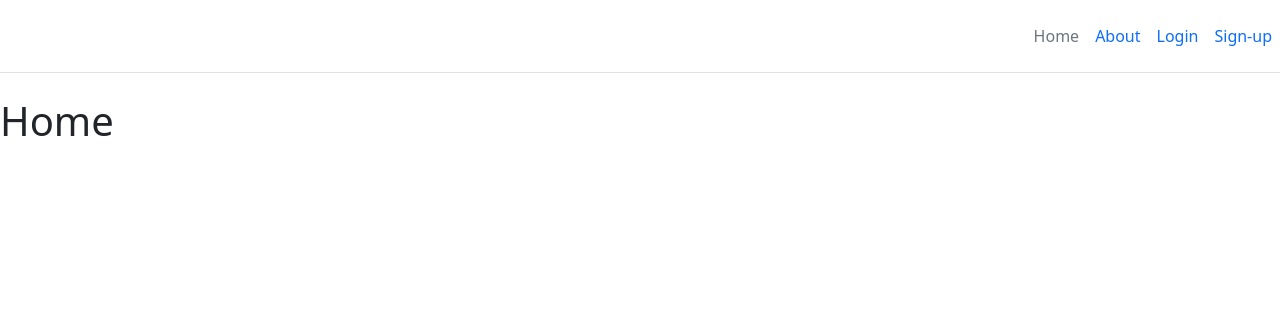
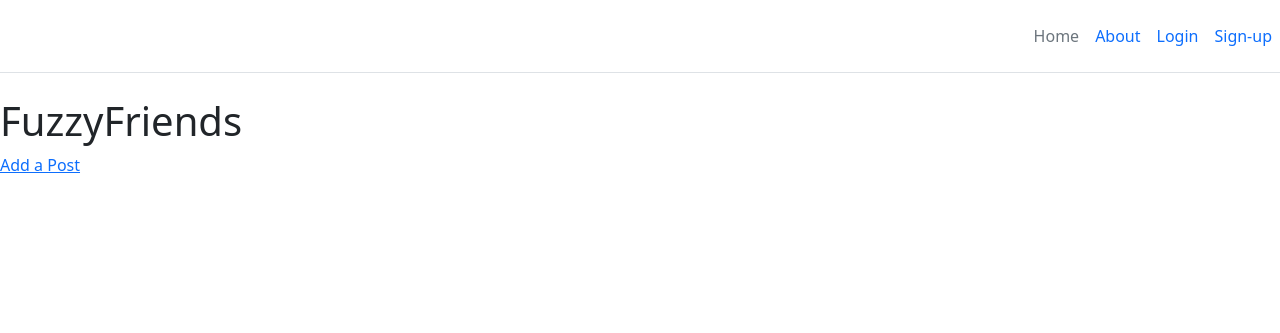
Before and after one commit to chrispaladin7/fuzzyfriends, a Django app: page / in a window 1280 px wide. Shown: the top 333 px of the page. Run offline with Django 4.2, Linux system fonts and the light colour scheme; data that the repository does not hold is empty.

Commit message:
post list display

```diff
--- a/main_app/templates/base.html
+++ b/main_app/templates/base.html
@@ -24,10 +24,10 @@
             >Home</a
           >
         </li>
-        <li><a href="#" class="nav-link px-2">About</a></li>
+        <li><a href="" class="nav-link px-2">About</a></li>
         {% if user.is_authenticated %}
         <li><a href="{% url 'pets_list' %}" class="nav-link px-2">My Pets</a></li>
-        <li><a href="" class="nav-link px-2">Add A Post</a></li>
+        <li><a href="" class="nav-link px-2">My Posts</a></li>
         <li><a href="{% url 'logout' %}" class="nav-link px-2">Log Out</a></li>
       </ul>
 
@@ -35,7 +35,7 @@
         <ul class="nav col-12 col-md-auto mb-2 justify-content-center mb-md-0">
           {% else %}
           <li><a href="{% url 'login' %}" class="nav-link px-2">Login</a></li>
-          <li><a href="" class="nav-link px-2">Sign-up</a></li>
+          <li><a href="{% url 'signup' %}" class="nav-link px-2">Sign-up</a></li>
           {% endif %}
         </ul>
       </div>
--- a/main_app/templates/home.html
+++ b/main_app/templates/home.html
@@ -1,5 +1,16 @@
 {% extends 'base.html' %}
 {% block content %}
-  <h1>Home</h1>
+  <h1>FuzzyFriends</h1>
+  <a href="">Add a Post</a>
+
+  {% for post in posts %}
+  <div>
+    <img height="200px" width="200px" src="{{ post.image }}" alt="Image is unavailable">
+      <p>{{ post.caption }}</p>
+      <p>likes: {{ post.likes }}</p>
+      <p>{{ post.date }}</p>
+  </div>
+  <hr>
+  {% endfor %}
 
   {% endblock %}
--- a/main_app/urls.py
+++ b/main_app/urls.py
@@ -3,8 +3,13 @@ from . import views
 
 urlpatterns = [
 	path('', views.home, name='home'),
+  #pets
   path('pets/', views.pets_list, name='pets_list'),
   path('pets/create/', views.PetCreate.as_view(),name='pets_create'),
   path('pets/<int:pk>/update/', views.PetUpdate.as_view(), name='pets_update'),
   path('pets/<int:pk>/delete/', views.PetDelete.as_view(), name='pets_delete'),
+  #post
+
+  #signup
+  path('accounts/signup/', views.signup, name='signup'),
 ]
--- a/main_app/views.py
+++ b/main_app/views.py
@@ -1,12 +1,17 @@
-from django.shortcuts import render
+from django.shortcuts import render, redirect
 from django.views.generic import ListView,CreateView, UpdateView, DeleteView
+from django.contrib.auth import login
+from django.contrib.auth.forms import UserCreationForm
 from django.contrib.auth.decorators import login_required
 from django.contrib.auth.mixins import LoginRequiredMixin
-from .models import Pet
+from .models import Pet, Post
 
 # Create your views here.
 def home(request):
-  return render(request, 'home.html')
+  posts = Post.objects.all()
+  return render(request, 'home.html', {
+    'posts': posts
+  })
 
 @login_required
 def pets_list(request):
@@ -33,3 +38,21 @@ class PetUpdate(LoginRequiredMixin, UpdateView):
 class PetDelete(LoginRequiredMixin, DeleteView):
   model = Pet
   success_url = '/pets'
+
+
+#post controllers
+
+
+def signup(request):
+  error_message = ''
+  if request.method == 'POST':
+    form = UserCreationForm(request.POST)
+    if form.is_valid():
+      user = form.save()
+      login(request, user)
+      return redirect('home')
+    else:
+      error_message = 'Invalid sign up - try again'
+  form = UserCreationForm()
+  context = {'form': form, 'error_message': error_message}
+  return render(request, 'registration/signup.html', context)
```
Also changed, not shown: main_app/templates/registration/signup.html (added, +14 -0 lines).
